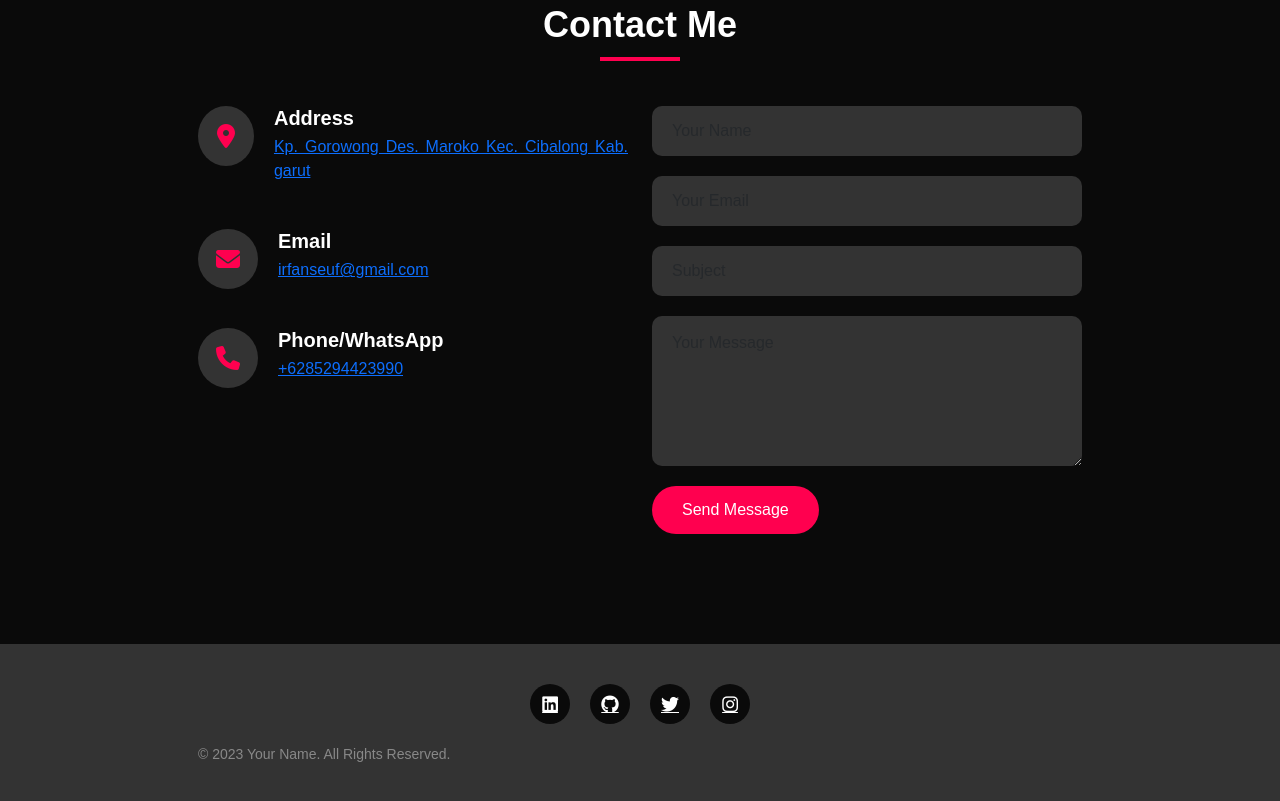
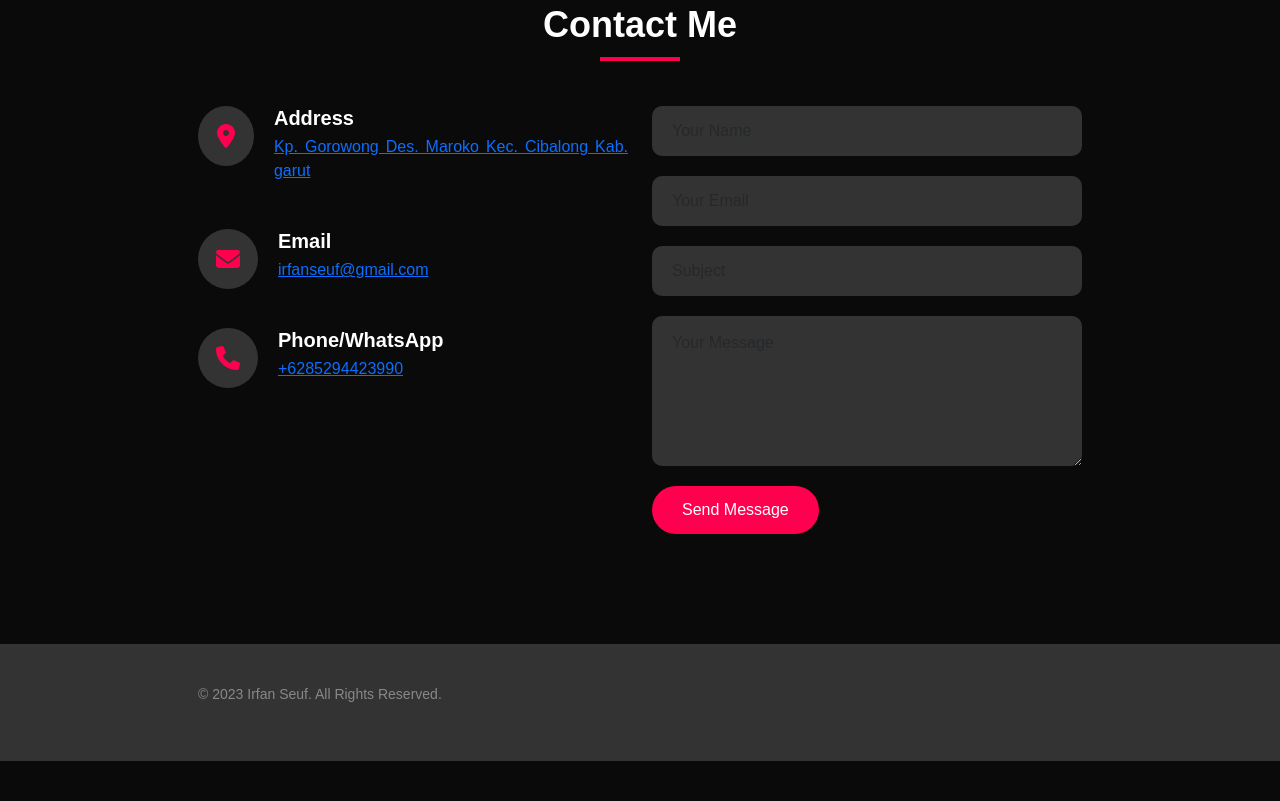
Before and after one commit to Irfan-Nurhakim/portofolio, a plain HTML site: page index.html in a window 1280 px wide. Shown: the part 3644-4445 px from the top of the page. After the commit the page ends 4405 px from the top, so only its background shows below. Drawn offline with nearby package versions, Linux system fonts and the light colour scheme.

Commit message:
update-1

```diff
--- a/index.html
+++ b/index.html
@@ -324,13 +324,7 @@
         <div class="container">
             <div class="row">
                 <div class="col-md-12 text-center">
-                    <div class="footer-social">
-                        <a href="#"><i class="fab fa-linkedin"></i></a>
-                        <a href="#"><i class="fab fa-github"></i></a>
-                        <a href="#"><i class="fab fa-twitter"></i></a>
-                        <a href="#"><i class="fab fa-instagram"></i></a>
-                    </div>
-                    <p class="copyright">© 2023 Your Name. All Rights Reserved.</p>
+                    <p class="copyright">© 2023 Irfan Seuf. All Rights Reserved.</p>
                 </div>
             </div>
         </div>
```
